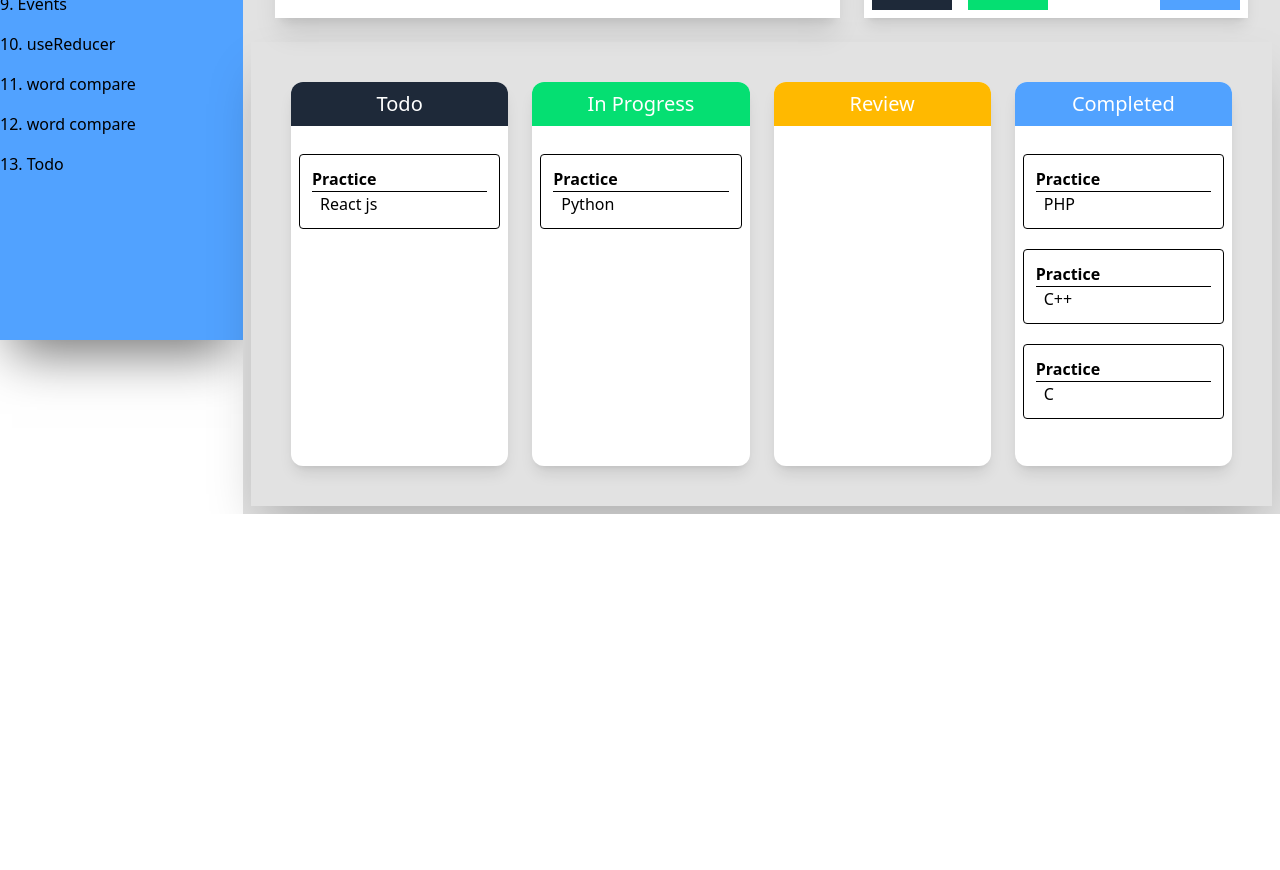
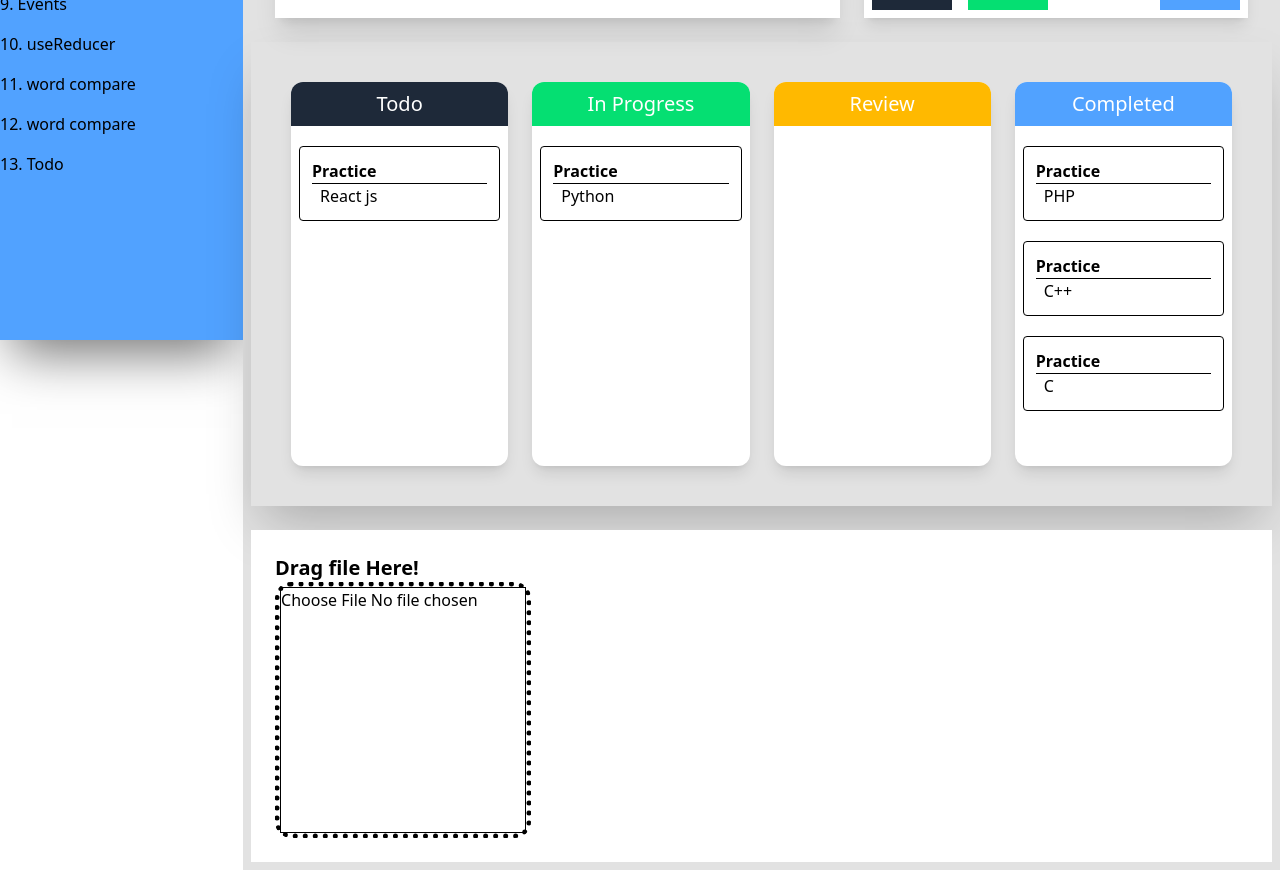
Before and after one commit to taralama/component-hub, a React (Vite) app: page /todo in a window 1280 px wide. Shown: the part 460-1330 px from the top of the page. Before the commit the page ends 974 px from the top, so only its background shows below. Built offline with nearby package versions, Linux system fonts and the light colour scheme.

Commit message:
added dropable area

```diff
--- a/src/Pages/Todo/TodoBoard/index.tsx
+++ b/src/Pages/Todo/TodoBoard/index.tsx
@@ -6,6 +6,7 @@ import TaskCard from '../TaskCard';
 
 const Board = ({ title, tasks, setActiveCard, onDrop }: BoardProps) => {
   const [onDragStart, setOnDargStart] = useState(false);
+  const [showDropInBoard, setShowDropInBoard] = useState(false);
 
   const filterTasks = tasks?.filter((task) => {
     return task.status === title;
@@ -13,14 +14,27 @@ const Board = ({ title, tasks, setActiveCard, onDrop }: BoardProps) => {
 
   return (
     <div
+      onDragEnter={() => setShowDropInBoard(true)}
+      onDragLeave={() => setShowDropInBoard(false)}
+      onDrop={() => {
+        console.log('dropped');
+        setShowDropInBoard(false);
+        return onDrop(title, 0);
+      }}
       onDragOver={(e) => e.preventDefault()}
       onDrag={(e) => {
         e.preventDefault();
       }}
-      className="shadow-lg rounded-xl overflow-hidden h-96 w-full bg-white "
+      className={classNames(
+        'shadow-lg rounded-xl overflow-hidden h-96 w-full',
+        {
+          'bg-gray-200': showDropInBoard,
+          'bg-white': !showDropInBoard,
+        },
+      )}
     >
       <h1
-        className={classNames('text-center text-xl py-2  text-white ', {
+        className={classNames('text-center text-xl py-2 px-2 text-white ', {
           'bg-gray-800': title == 'Todo',
           'bg-green-400': title == 'In Progress',
           'bg-amber-400': title == 'Review',
@@ -30,7 +44,7 @@ const Board = ({ title, tasks, setActiveCard, onDrop }: BoardProps) => {
         {title}
       </h1>
 
-      <div className=" p-2">
+      <div className="px-2">
         <DropArea onDrop={() => onDrop(title, 0)} />
         {filterTasks?.map((task, index) => (
           <>
@@ -44,6 +58,10 @@ const Board = ({ title, tasks, setActiveCard, onDrop }: BoardProps) => {
             <DropArea onDrop={() => onDrop(title, index + 1)} />
           </>
         ))}
+
+        {showDropInBoard && (
+          <div className="h-full border-dotted text-center">Drop Here</div>
+        )}
       </div>
     </div>
   );
--- a/src/Pages/Todo/index.tsx
+++ b/src/Pages/Todo/index.tsx
@@ -1,5 +1,5 @@
 import { useState } from 'react';
-import { BarGraph, Button, InputField } from '../../components';
+import { BarGraph, Button, FileDropDown, InputField } from '../../components';
 import Board from './TodoBoard';
 import { Status, status, TaskProps } from './type';
 
@@ -167,6 +167,8 @@ const Todo = () => {
           title="Completed"
         />
       </div>
+
+      <FileDropDown />
     </main>
   );
 };
--- /dev/null
+++ b/src/components/FileDropDown/index.tsx
@@ -0,0 +1,22 @@
+const FileDropDown = () => {
+  return (
+    <div className="bg-white mt-6 p-6">
+      <h1 className="font-bold text-xl">Drag file Here!</h1>
+
+      <div
+        className="h-64 w-64 border-5 rounded-2xl border-dotted"
+        onDragEnter={() => console.log('Entering drag')}
+        onDrop={(e) => console.log(e.target)}
+      >
+        <input
+          type="file"
+          className="h-full border w-full"
+          placeholder=""
+          id="drop"
+        />
+      </div>
+    </div>
+  );
+};
+
+export default FileDropDown;
--- a/src/components/index.tsx
+++ b/src/components/index.tsx
@@ -3,3 +3,4 @@ export { default as DynamicFormInput } from './dynamicFormInput';
 export { default as Button } from './Button/index';
 export { default as BarGraph } from './BarGraph/index';
 export { default as InputField } from './InputField/index';
+export { default as FileDropDown } from './FileDropDown/index';
--- a/src/main.css
+++ b/src/main.css
@@ -74,6 +74,7 @@ input:checked + .slider:before {
   margin-block: 5px;
   opacity: 1;
   transition: all 0.2s ease-in-out;
+  height: 100%;
 }
 
 .hide_drop {
```
